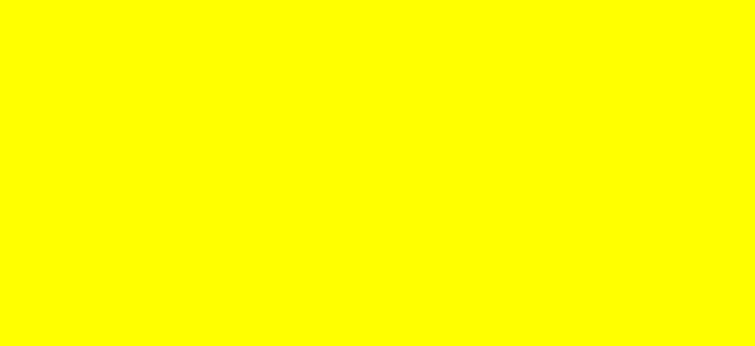
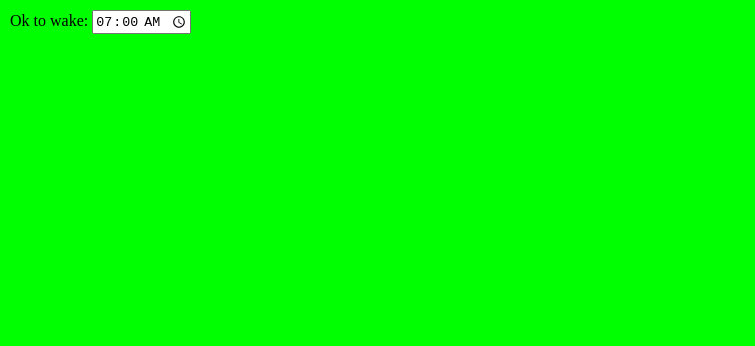
Before and after one commit to nrn/nrn.github.io, a website: page clock/index.html in a window 1280 px wide. Shown: the top 346 px of the page, without its empty margins (0-755 px from the left). Drawn offline with Linux system fonts and the light colour scheme.

Commit message:
Add wake time picker to clock

```diff
--- a/clock/index.html
+++ b/clock/index.html
@@ -21,9 +21,19 @@
   .wake {
     background-color: #0F0;
   }
+  #time-picker {
+    position: absolute;
+    top: 10px;
+    left: 10px;
+  }
 </style>
 
 <title>Sleepy time clock</title>
+
+<div id="time-picker">
+  <label for="wake-time">Ok to wake: </label>
+  <input id="wake-time" type="time"></input>
+</div>
 
 <div id="clock_face"></div>
 
@@ -31,12 +41,19 @@
 console.log(`
 A simple sleep time clock. Displays a 24hr clock,
 background turns from yello -> green to indicate it's is time to get out of bed.
-set the weakup time as a military time, like: okToWake = 615
-for 615 (which is the default, because that's when my kids can get out of bed)
+700 is the default, because that's when my kids can get out of bed
 `)
-  okToWake = 615
+
+  okToWake = +localStorage.getItem('wake-time') || wakeTime()
+  document.getElementById('wake-time').value = clockFormat(okToWake)
+  document.getElementById('wake-time').addEventListener('change', function () {
+    let newTime = wakeTime()
+    localStorage.setItem('wake-time', newTime)
+    okToWake = newTime
+  })
   update()
-  window.setInterval(update, 60000)
+  window.setInterval(update, 30000)
+
   function update () {
     var time = new Date()
     var milTime = 100 * time.getHours() + time.getMinutes()
@@ -52,4 +69,13 @@ for 615 (which is the default, because that's when my kids can get out of bed)
     var min = time.getMinutes()
     return '' + time.getHours() + ':' + (min < 10 ? '0' : '') + min
   }
+  function wakeTime () {
+    return +document.getElementById('wake-time').value.split(':').join('') || 700
+  }
+  function digit (num, base) {
+    return Math.floor((num % (base*10))/base)
+  }
+  function clockFormat (num) {
+    return `${digit(num, 1000)}${digit(num, 100)}:${digit(num, 10)}${digit(num, 1)}`
+  }
 </script>
--- a/package.json
+++ b/package.json
@@ -12,7 +12,7 @@
   "license": "ISC",
   "devDependencies": {
     "browserify": "16.2.3",
-    "ecstatic": "3.3.1"
+    "ecstatic": "^4.1.4"
   },
   "dependencies": {
     "photocopy": "3.2.5",
```
